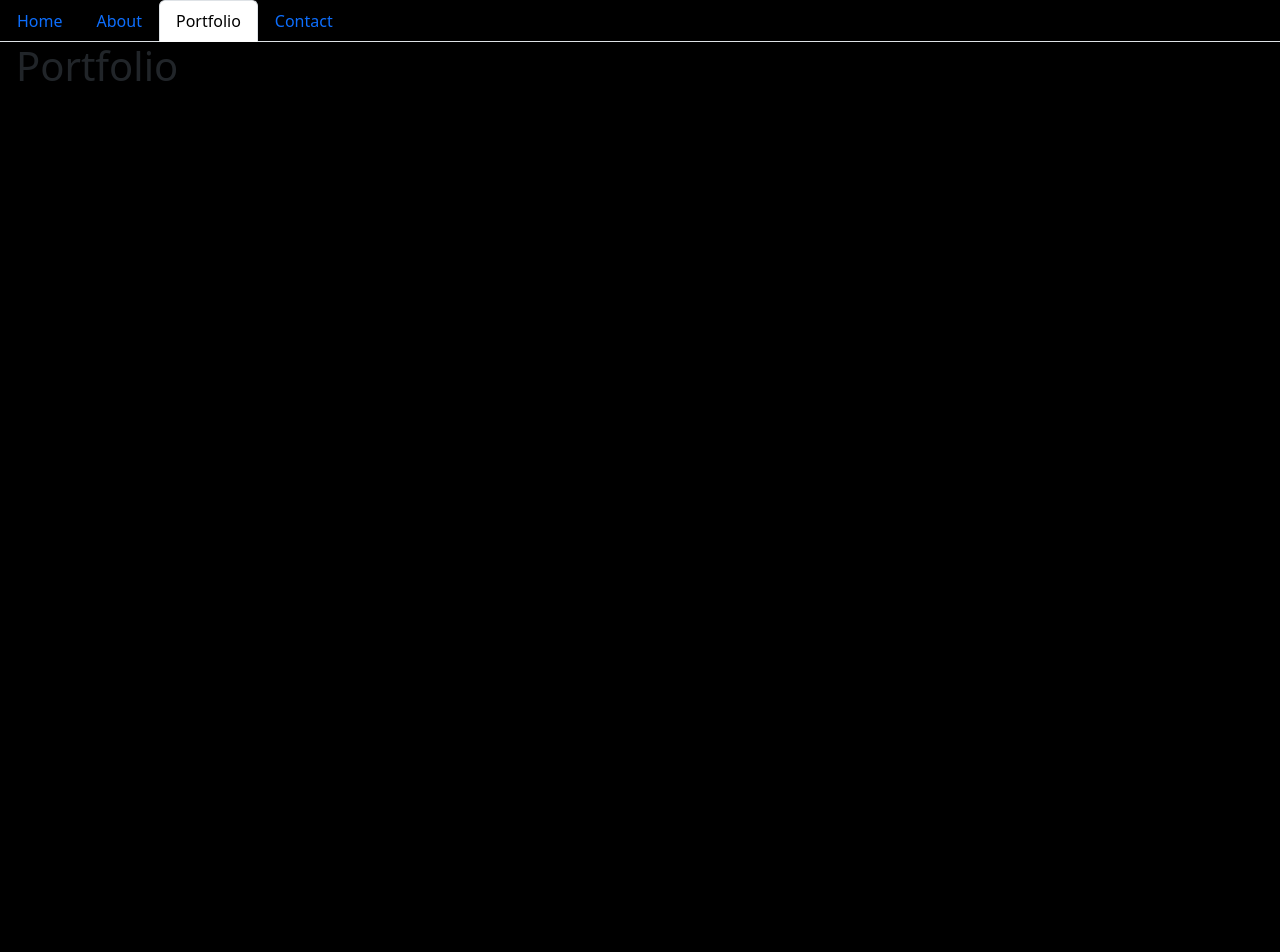
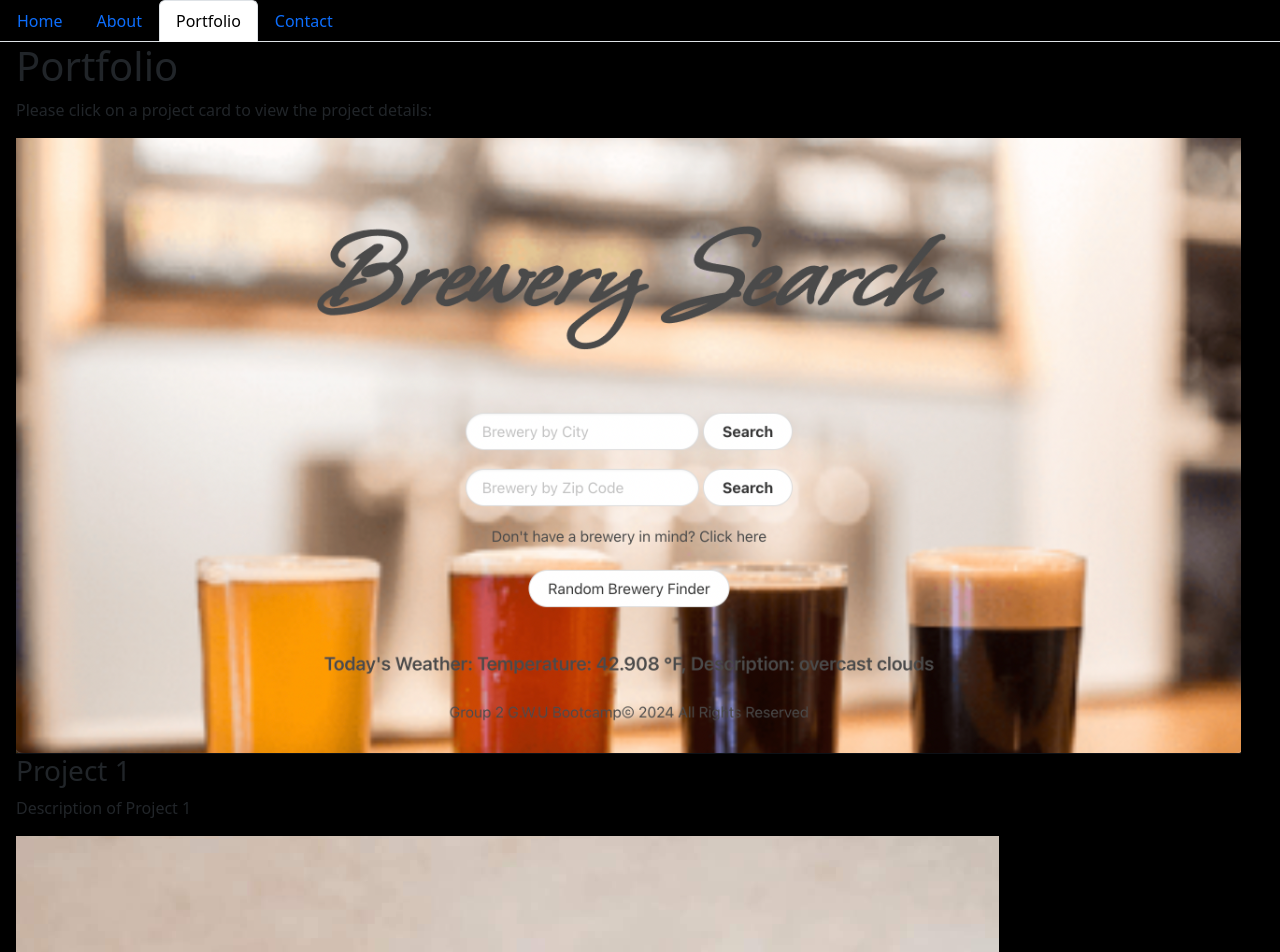
Before and after one commit to KittiyaLooknam/React-Portfolio, a React (Vite) app in the folder my-portfolio/: page /Portfolio in a window 1280 px wide. Shown: the top 952 px of the page. Before the commit the page ends 800 px from the top, so only its background shows below. Built offline with nearby package versions, Linux system fonts and the light colour scheme.

Commit message:
add the css

```diff
--- a/my-portfolio/src/pages/Portfolio.jsx
+++ b/my-portfolio/src/pages/Portfolio.jsx
@@ -1,10 +1,44 @@
+import React from 'react';
+
+// Import your project images
+import Project1Img from '../assets/Brewery-Search.png';
+import Project2Img from '../assets/photo.png';
+// Add more imports for other project images if needed
+
 export default function Portfolio() {
+  // Define an array of project objects containing image and project details
+  const projects = [
+    {
+      id: 1,
+      image: Project1Img,
+      title: 'Project 1',
+      description: 'Description of Project 1',
+      // Add more details as needed
+    },
+    {
+      id: 2,
+      image: Project2Img,
+      title: 'Project 2',
+      description: 'Description of Project 2',
+      // Add more details as needed
+    },
+    // Add more project objects as needed
+  ];
+
   return (
     <div>
       <h1>Portfolio</h1>
-      <p>
-
-      </p>
+      <p>Please click on a project card to view the project details:</p>
+      <div className="project-grid">
+        {projects.map(project => (
+          <div key={project.id} className="project-card">
+            <img src={project.image} alt={project.title} />
+            <h3>{project.title}</h3>
+            <p>{project.description}</p>
+            {/* Add additional project details here */}
+          </div>
+        ))}
+      </div>
     </div>
   );
 }
```
